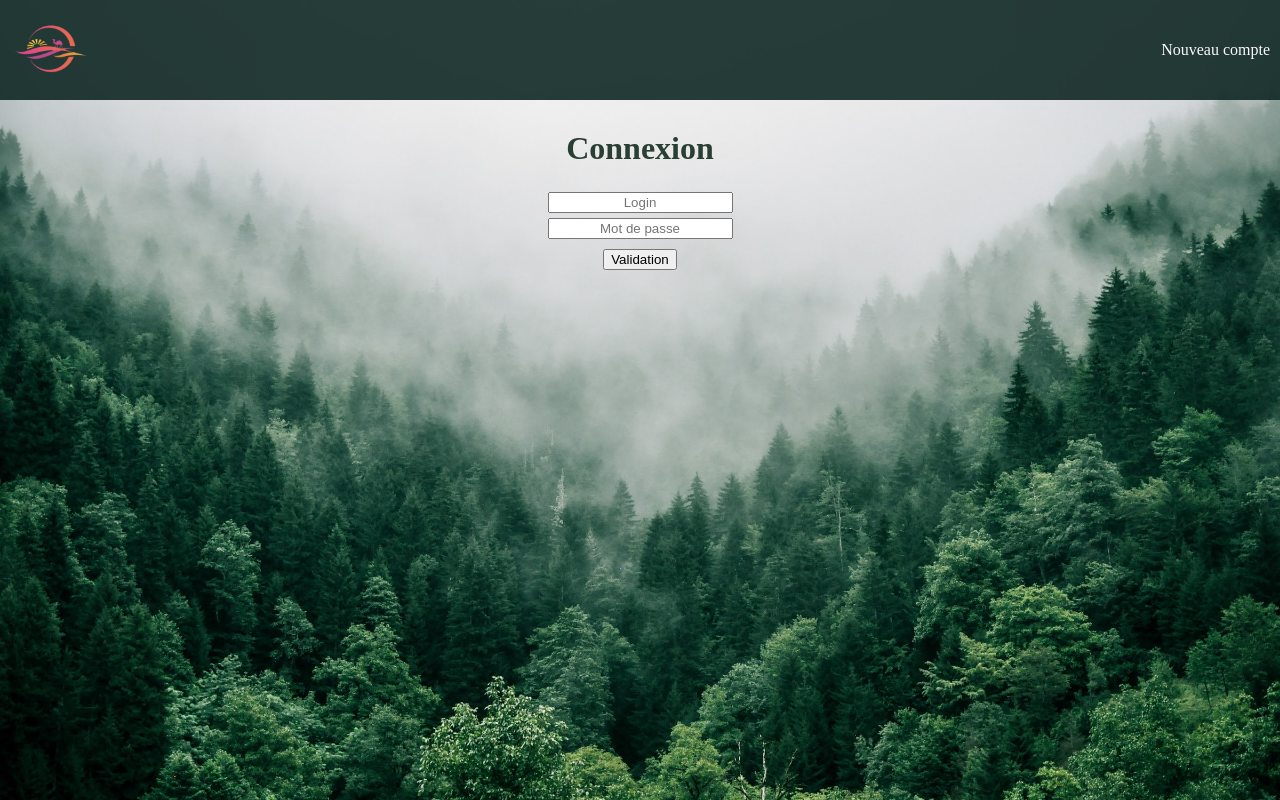
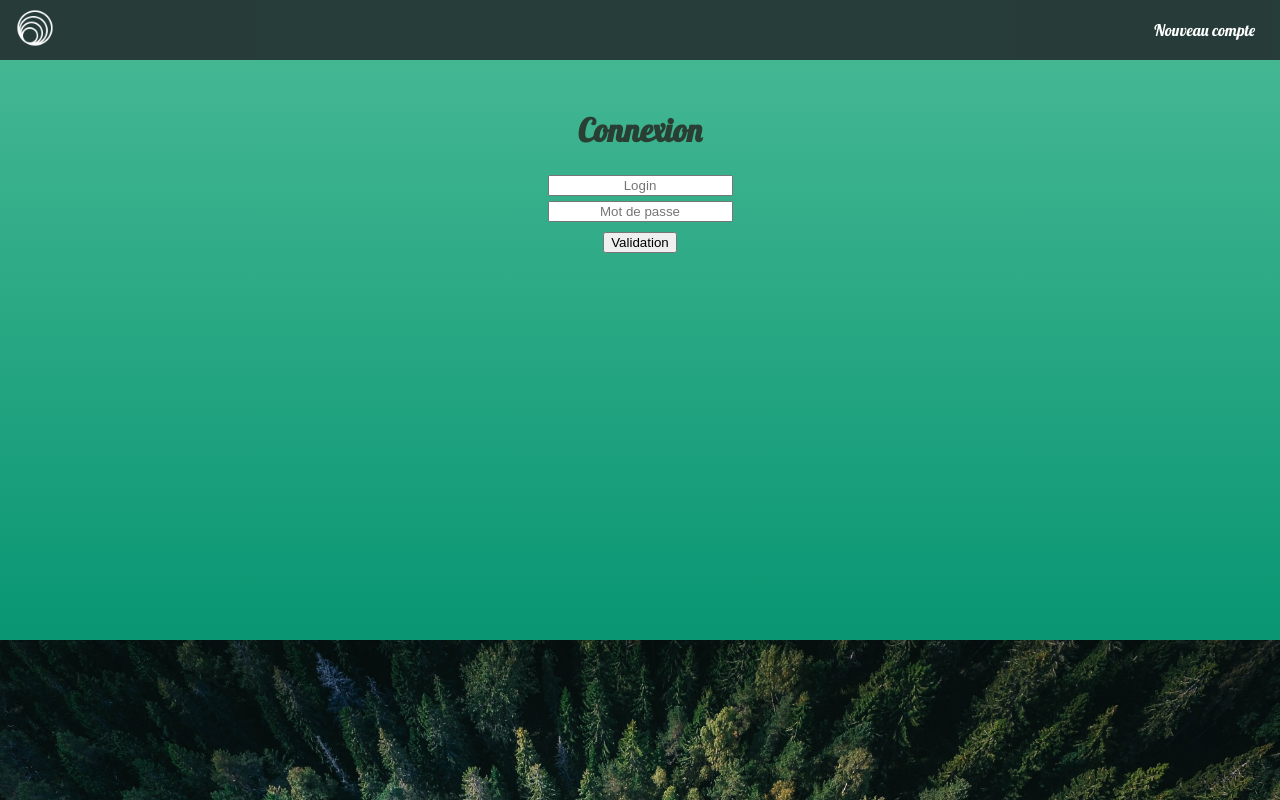
Before and after one commit to etienne-baroth/livre-or, a PHP site: page /connexion.php in a window 1280 px wide. Run offline with PHP 8.4, Linux system fonts and the light colour scheme.

Commit message:
dernières modifications style

```diff
--- a/connexion.php
+++ b/connexion.php
@@ -77,6 +77,9 @@ if(isset($_POST['submit'])) {
     <meta http-equiv="X-UA-Compatible" content="IE=edge">
     <meta name="viewport" content="width=device-width, initial-scale=1.0">
     <title>Connexion</title>
+    <link rel="preconnect" href="https://fonts.googleapis.com">
+    <link rel="preconnect" href="https://fonts.gstatic.com" crossorigin>
+    <link href="https://fonts.googleapis.com/css2?family=Lobster&display=swap" rel="stylesheet">
     <link rel="stylesheet" href="style/style.css">
 </head>
 <body>
@@ -108,5 +111,9 @@ if(isset($_POST['submit'])) {
 
 </main>
 
+<footer>
+
+</footer>
+
 </body>
 </html>
--- a/style/style.css
+++ b/style/style.css
@@ -4,13 +4,37 @@
     box-sizing: border-box;
 }
 
-body {
-    background-image: url("../style/img/BGimg2.jpg");
-    background-size: cover;
-    margin: 0;
-    padding: 0;
+*::selection {
+    background-color: hsla(165, 89%, 31%, 1);
 }
 
+html, body {
+    height: 100%;
+    padding: 0;
+    margin: 0;
+}
+
+body {
+    display: flex;
+    flex-direction: column;
+    font-family: 'Lobster', cursive;
+}
+
+main {
+    padding: 20px 50px;
+    flex-grow: 1;
+    background: hsla(165, 89%, 31%, 1);
+    background: linear-gradient(90deg, hsla(165, 89%, 31%, 1) 0%, hsla(161, 46%, 49%, 1) 100%);
+    background: -moz-linear-gradient(90deg, hsla(165, 89%, 31%, 1) 0%, hsla(161, 46%, 49%, 1) 100%);
+    background: -webkit-linear-gradient(90deg, hsla(165, 89%, 31%, 1) 0%, hsla(161, 46%, 49%, 1) 100%);
+    filter: progid: DXImageTransform.Microsoft.gradient( startColorstr="#099773", endColorstr="#43B692", GradientType=1 );
+}
+
+footer {
+    padding: 80px 0;
+    background-image: url("../style/img/Bgimg.jpg");
+    background-size: cover;
+}
 
 /* NAVBAR HEADER */
 
@@ -25,20 +49,23 @@ header {
 }
 
 .head_logo {
-    width: 100px;
-    height: 100px;
+    width: 50px;
+    height: 50px;
     margin-right: auto;
+    margin-left: 15px;
+    margin-top: 5px;
 }
 
 .logo {
-    width: 100%;
-    height: 100%;
+    width: 80%;
+    height: 80%;
 }
 
 .head_btn {
     display: flex;
     flex-direction: row;
     margin-left: auto;
+    margin-right: 15px;
 }
 
 #btn1:hover, #btn2:hover, #btn3:hover {
@@ -53,6 +80,7 @@ header {
     flex-direction: column;
 }
 
+
 input {
     position: relative;
     margin-left: auto;
@@ -63,6 +91,7 @@ input {
 
 #submit_btn {
     margin-top: 10px;
+    cursor: pointer;
 }
 
 .error {
@@ -142,13 +171,17 @@ table {
     table-layout: fixed;
     color: black;
     background-color: white;
-    opacity: 0.9;
+    opacity: 0.7;
 }
 
 th,td {
     border: 2px solid black;
     text-align: center;
 }
+
+td {
+    color: hsla(165, 89%, 31%, 1);
+    };
 
 
 /* RESPONSIVE */
@@ -161,7 +194,10 @@ th,td {
     }
     h1 {
         font-size: 20px;
-        color: white;
+    }
+    p {
+        margin-top: 0;
+        margin-bottom: 0;
     }
 }
 
@@ -172,14 +208,17 @@ th,td {
         font-size: 10px;
     }
     .head_logo {
-        width: 80px;
-        height: 80px;
+        width: 30px;
+        height: 30px;
     }
     h1 {
         font-size: 16px;
-        color: white;
     }
     input {
         width: 50%;
     }
+    p {
+        margin-top: 0;
+        margin-bottom: 0;
+    }
 }
```
Also changed, not shown: commentaire.php (+10 -0 lines), index.php (+7 -0 lines), inscription.php (+7 -0 lines), livre-or.php (+11 -0 lines), profil.php (+7 -0 lines), style/img/forest.jpg (added), style/img/logo.png.
